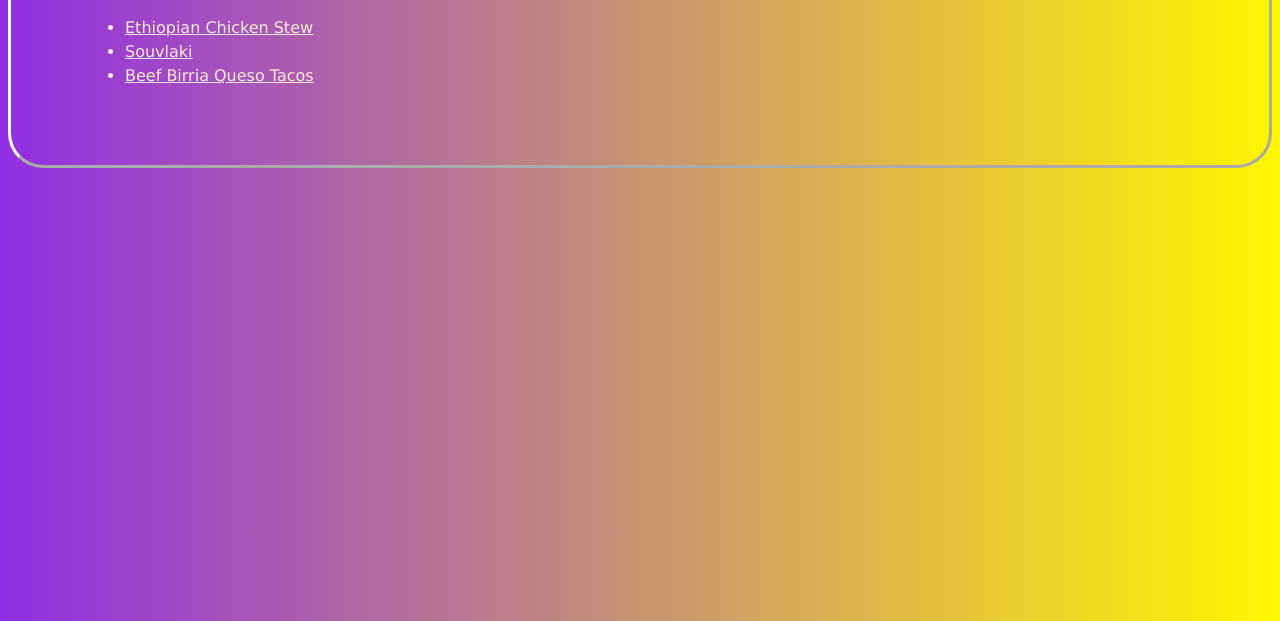
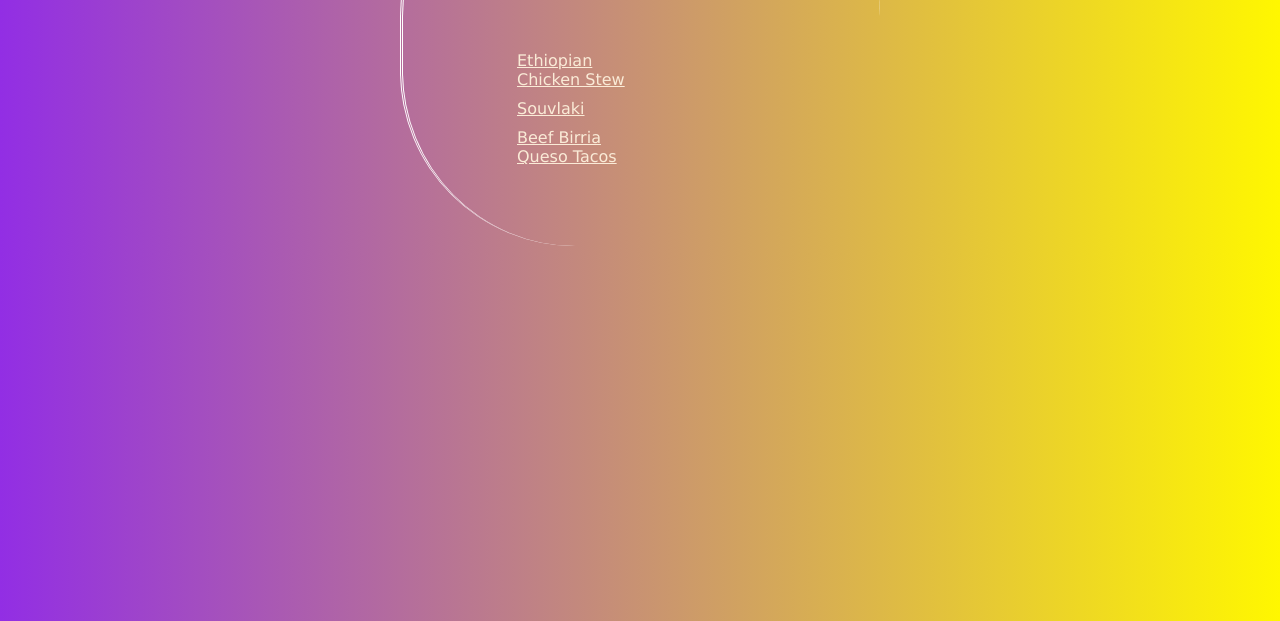
Before and after one commit to Eyob-D/odin-recipes, a plain HTML site: page index.html in a window 1280 px wide. Shown: the part 179-800 px from the top of the page. Drawn offline with Linux system fonts and the light colour scheme.

Commit message:
Adding More styling

```diff
--- a/style.css
+++ b/style.css
@@ -1,11 +1,24 @@
+/* html {
+    box-sizing: border-box;
+  }
 
+  *,
+  *::before,
+  *::after {
+    box-sizing: inherit;
+  } */
 body {
+    margin-top: 20px;
+    margin-right: 400px;
+    margin-left: 400px;
     padding-top: 40px;
     padding-left: 20px;
     padding-right: 20px;
+    border-right: 0px;
+    border-bottom: 0px;
     border-color: white;
-    border-radius: 3cap;
-    border-style:outset;
+    border-radius: 15cap;
+    border-style:double;
     padding: 5%;
     align-content: center;
     font-family: 'Lucida Sans', 'Lucida Sans Regular', 'Lucida Grande', 'Lucida Sans Unicode', Geneva, Verdana, sans-serif;
@@ -35,6 +48,7 @@ a,li,ol,ul, p {
     color:antiquewhite;
     padding-top:5px;
     width: 70%;
+    display: inline-block;
 }
 h3{
 
```
